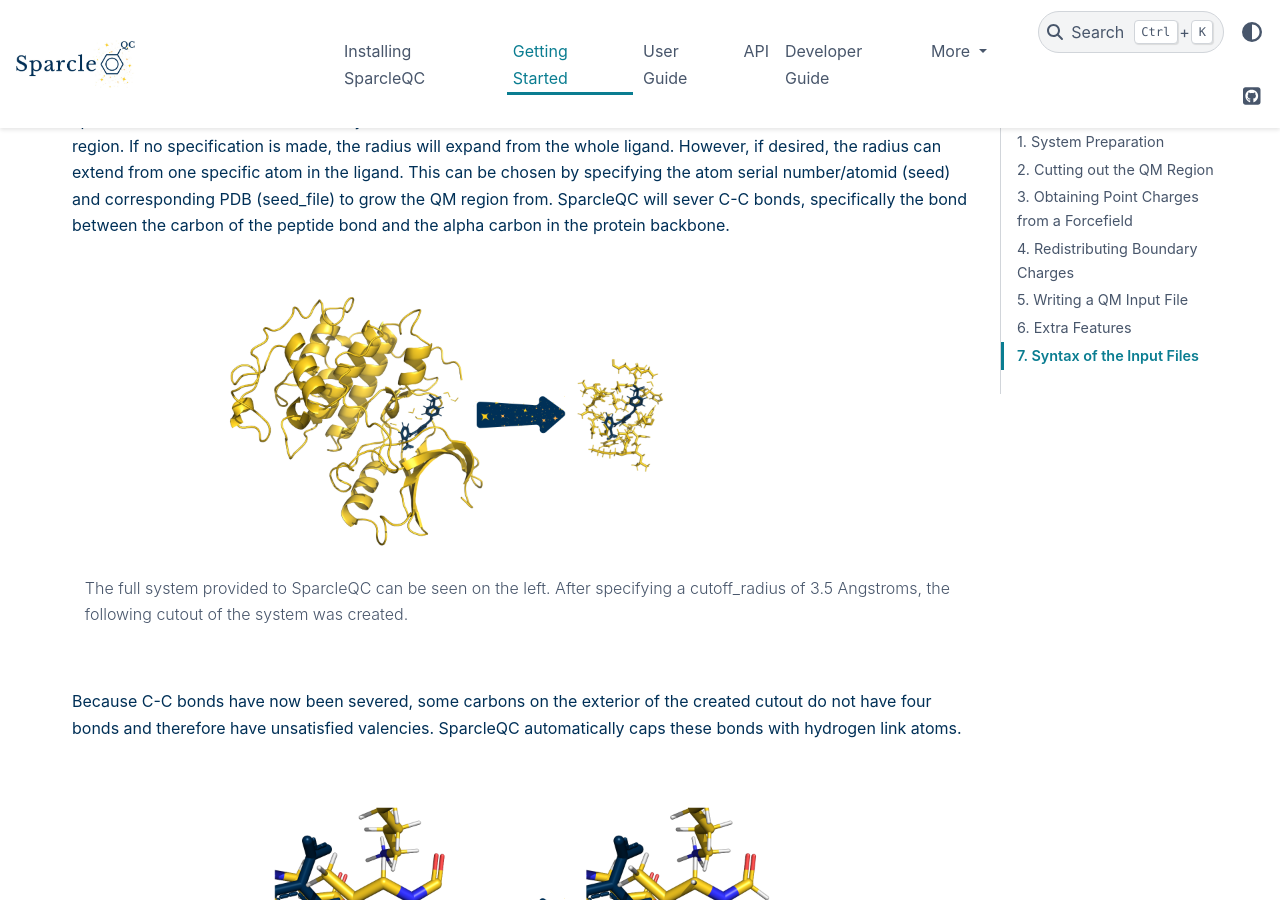
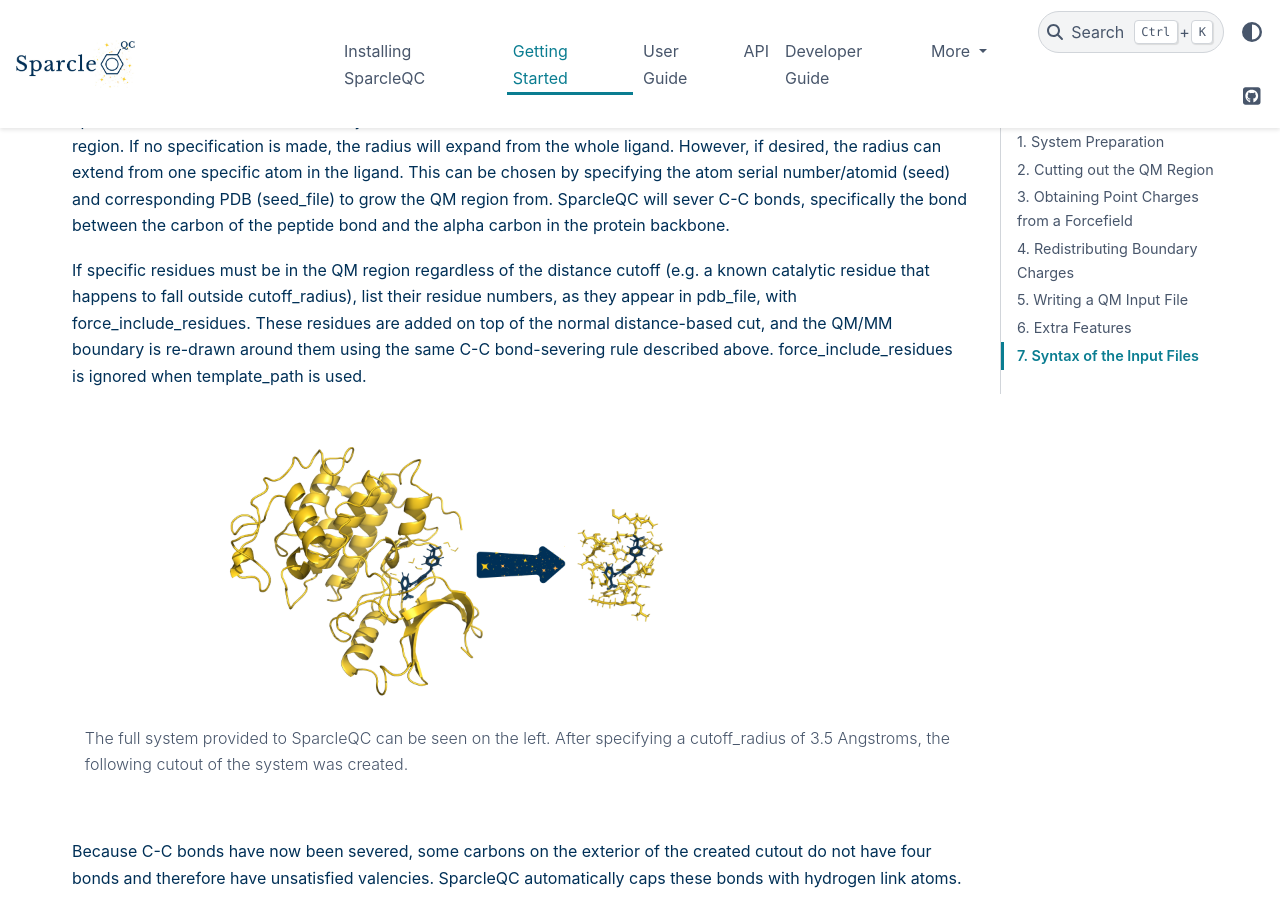
Before and after one commit to carolinesargent/sparcleqc, a Sphinx documentation site: the page built from docs/getting_started.rst, in a window 1280 px wide and 900 px high, scrolled down 1273 px. Built offline with Sphinx 7.4.7 and the PyData theme 0.15.4, drawn with Linux system fonts in a browser that asks for light colours; the version number could not be read and is left out.

Commit message:
Add force_include_residues keyword
Documents the new force_include_residues keyword in getting_started.rst.

```diff
--- a/docs/getting_started.rst
+++ b/docs/getting_started.rst
@@ -34,6 +34,8 @@ If specified (pre-capped), when utilizing Amber forcefields, SparcleQC can autom
 -----------------------------
 
 To create the quantum mechanical subsystem, SparcleQC will carve out a section of the protein based on a user-specified distance (cutoff_radius). Any residues with at least one atom in within the radius will be included in the QM region. If no specification is made, the radius will expand from the whole ligand. However, if desired, the radius can extend from one specific atom in the ligand. This can be chosen by specifying the atom serial number/atomid (seed) and corresponding PDB (seed_file) to grow the QM region from. SparcleQC will sever C-C bonds, specifically the bond between the carbon of the peptide bond and the alpha carbon in the protein backbone.
+
+If specific residues must be in the QM region regardless of the distance cutoff (e.g. a known catalytic residue that happens to fall outside cutoff_radius), list their residue numbers, as they appear in pdb_file, with force_include_residues. These residues are added on top of the normal distance-based cut, and the QM/MM boundary is re-drawn around them using the same C-C bond-severing rule described above. force_include_residues is ignored when template_path is used.
 
 .. figure:: _static/light_cutout.png
    :align: center
```
